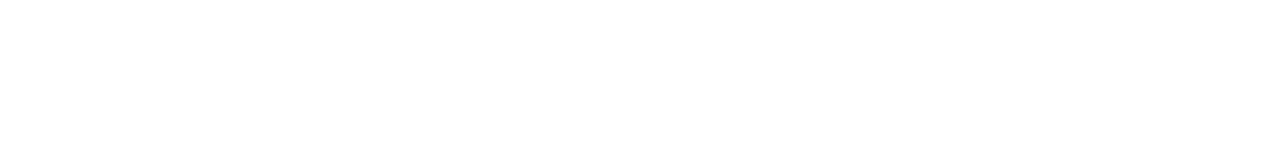
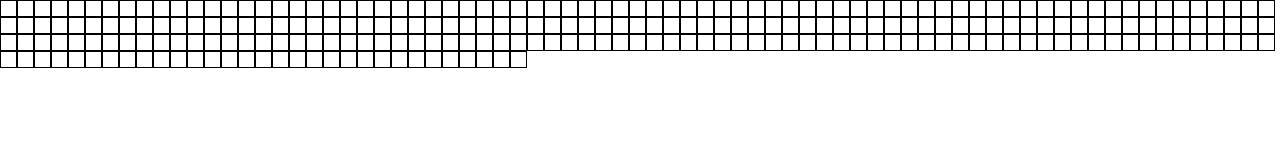
Before and after one commit to pablomattot/etch-a-sketch, a plain HTML site: page index.html in a window 1280 px wide. Drawn offline with Linux system fonts and the light colour scheme.

Commit message:
Created for-loop that generates 256 divs and added a border to them

```diff
--- a/index.html
+++ b/index.html
@@ -9,6 +9,12 @@
 </head>
 <body>
 
+    <main>
+        <div class="container">
+
+        </div>
+    </main>
+
     <script src="script.js"></script>
 </body>
 </html>
--- a/script.js
+++ b/script.js
@@ -0,0 +1,5 @@
+const container = document.querySelector(".container");
+
+for (let i = 0; i < 256; i++) {
+    container.innerHTML += `<div class="cell"></div>`;
+}
--- a/style.css
+++ b/style.css
@@ -0,0 +1,15 @@
+* {
+    margin: 0;
+    padding: 0;
+}
+
+.container {
+    display: flex;
+    flex-wrap: wrap;
+}
+
+.cell {
+    border: 1px solid #000;
+    width: 15px;
+    height: 15px;
+}
```
